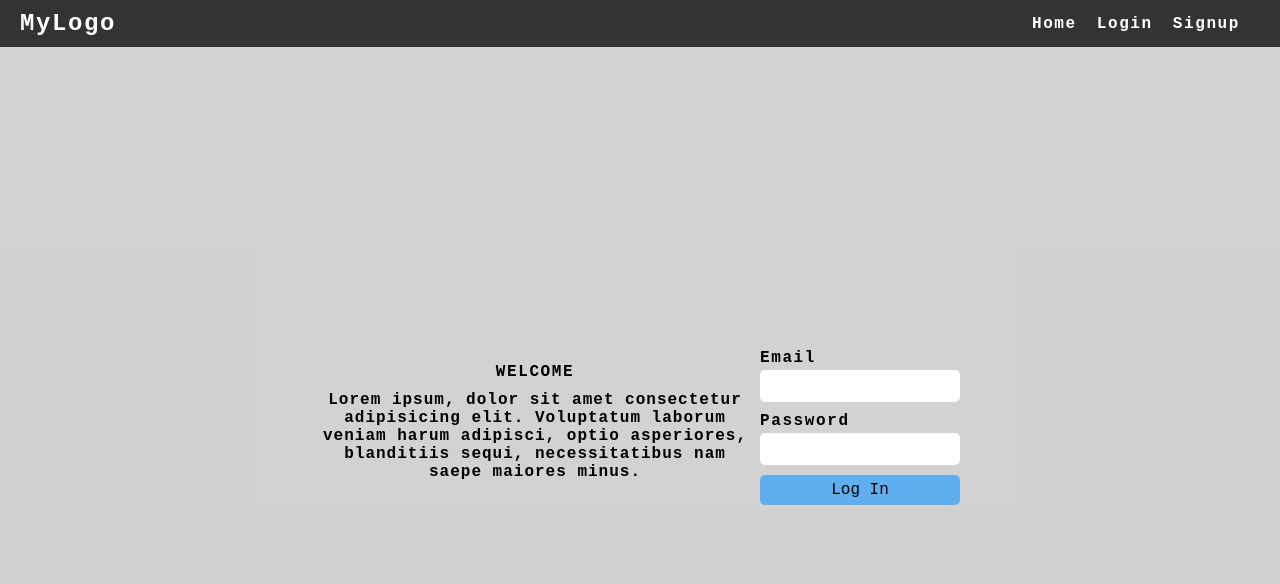
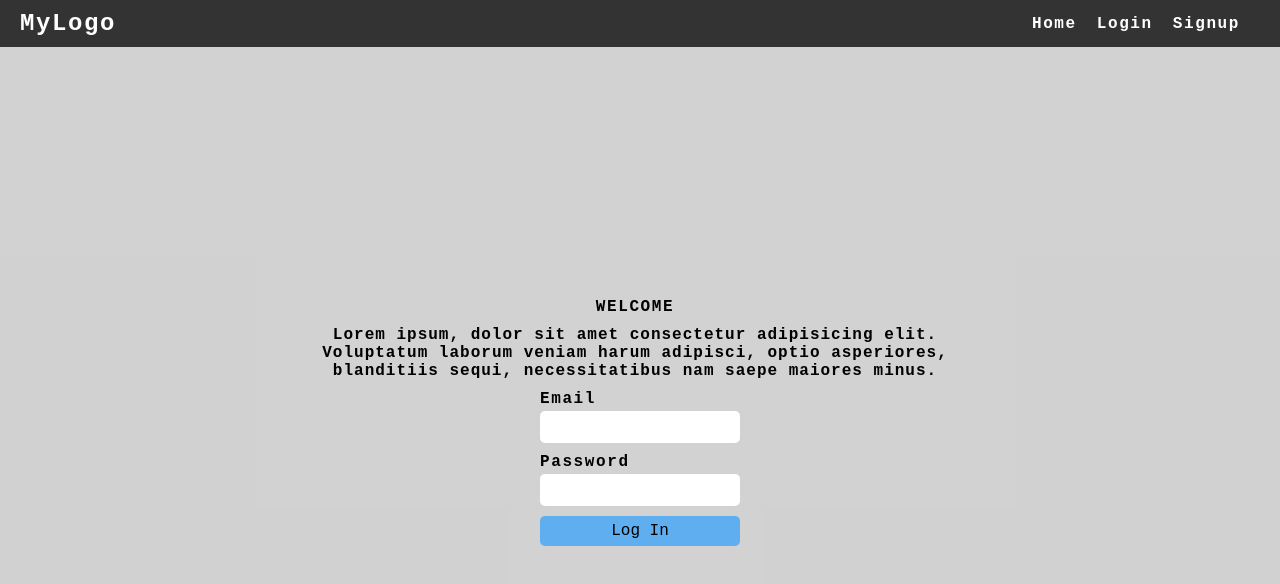
Before and after one commit to ilushacomeback/products_shop, a React app: page /login in a window 1280 px wide. Shown: the top 584 px of the page. Built offline with nearby package versions, Linux system fonts and the light colour scheme.

Commit message:
add adaptive text

```diff
--- a/src/entities/login/ui/welcomeText.tsx
+++ b/src/entities/login/ui/welcomeText.tsx
@@ -1,32 +1,34 @@
 import React from 'react';
 import styled from 'styled-components';
 
-const CustomBox = styled.div`
-    display: flex;
-    flex-direction: column;
-    align-items: center;
-    margin-right: 10px;
-    flex-wrap: nowrap;
-`
+const Box = styled.div`
+  display: flex;
+  flex-direction: column;
+  align-items: center;
+  margin-right: 10px;
+  flex-wrap: nowrap;
+`;
 
-const mediaQuery768px = '@media (max-width: 768px)';
+const maxWidth500px = '@media (max-width: 500px)';
+const maxHeight370px = '(max-height: 370px) '
 
-export const ResponsiveBox = styled(CustomBox)`
-  ${mediaQuery768px} {
+const CustomBox = styled(Box)`
+  ${maxWidth500px}, ${maxHeight370px} {
     display: none;
   }
 `;
 
-
 export const WelcomeText: React.FC = () => {
   return (
-    <ResponsiveBox>
-      <h1 style={{ fontSize: '16px' }} >WELCOME</h1>
-      <p style={{marginTop: '10px', textAlign: 'center', letterSpacing: '1px'}}>
+    <CustomBox>
+      <h1 style={{ fontSize: '16px' }}>WELCOME</h1>
+      <p
+        style={{ marginTop: '10px', textAlign: 'center', letterSpacing: '1px' }}
+      >
         Lorem ipsum, dolor sit amet consectetur adipisicing elit. Voluptatum
         laborum veniam harum adipisci, optio asperiores, blanditiis sequi,
         necessitatibus nam saepe maiores minus.
       </p>
-    </ResponsiveBox>
+    </CustomBox>
   );
 };
--- a/src/shared/ui-kit/buttons/index.tsx
+++ b/src/shared/ui-kit/buttons/index.tsx
@@ -1,8 +1,6 @@
 import styled from 'styled-components'
 
 export const CustomSubmit = styled.button`
-    width: 30vw;
-    max-width: 200px;
     height: 30px;
     margin-top: 10px;
     border-radius: 5px;
--- a/src/shared/ui-kit/form/index.tsx
+++ b/src/shared/ui-kit/form/index.tsx
@@ -1,8 +1,8 @@
-import styled from "styled-components";
+import styled from 'styled-components';
 
 export const CustomForm = styled.form`
-    display: flex;
-    flex-direction: column;
-    width: 30vw;
-    max-width: 200px;
-`
+  display: flex;
+  flex-direction: column;
+  max-width: 200px;
+  min-width: 150px;
+`;
--- a/src/shared/ui-kit/main/index.tsx
+++ b/src/shared/ui-kit/main/index.tsx
@@ -1,10 +1,20 @@
 import styled from 'styled-components';
 
-export const CustomMain = styled.main`
+const Main = styled.main`
   display: flex;
+  flex-direction: column;
   margin: 0 auto;
   justify-content: center;
   align-items: center;
   max-width: 50vw;
   height: calc(100vh - 50px);
 `;
+
+
+const maxHeight348px = '@media (max-height: 460px)';
+
+export const CustomMain = styled(Main)`
+  ${maxHeight348px} {
+    flex-direction: row;
+  }
+`;
```
Also changed, not shown: src/shared/ui-kit/inputs/index.tsx (+9 -9 lines).
